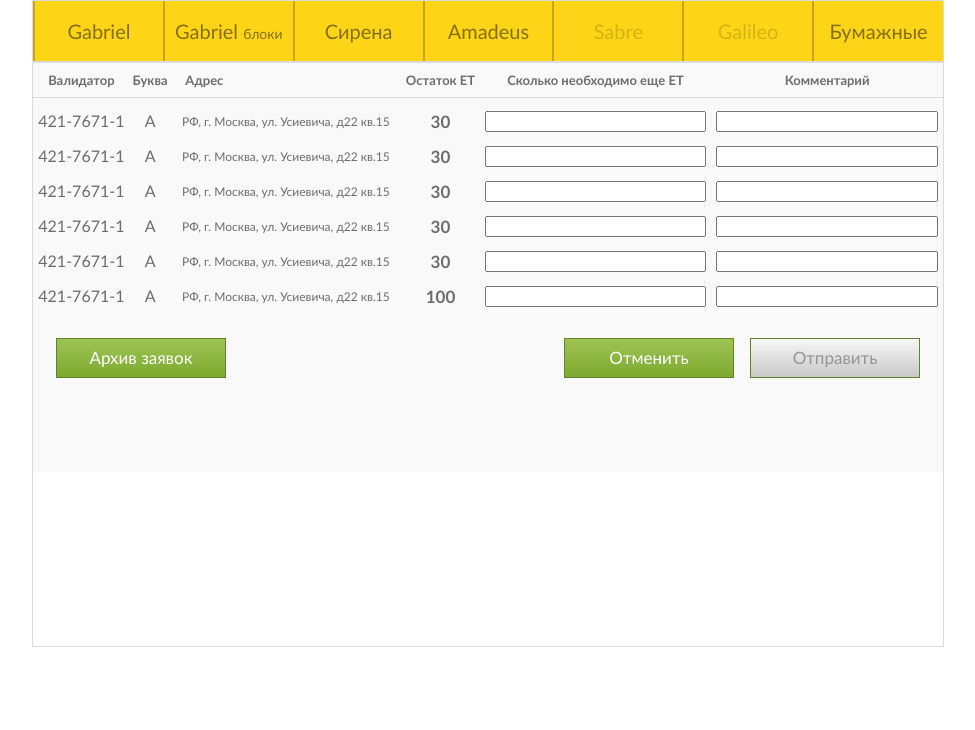
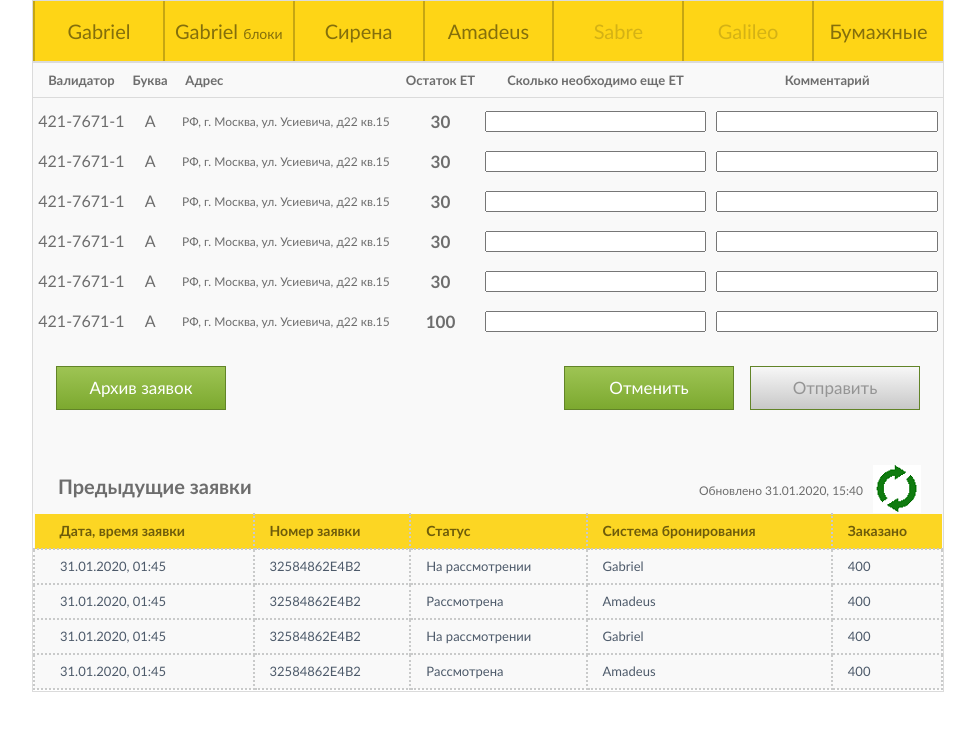
Before and after one commit to slabnin-as/webdev, a plain HTML site: page Gabriel/index.html in a window 1280 px wide. Shown: the whole page, without its empty margins (152-1127 px from the left). Drawn offline with Linux system fonts and the light colour scheme.

Commit message:
Gabriel version 0.9.5

```diff
--- a/Gabriel/index.html
+++ b/Gabriel/index.html
@@ -186,10 +186,53 @@
         <button type="submit" name="submit" class="send-button" form="send-data">Отправить</button>
     </div>
     <div class="prev-request">
+        <span class="itm1">Предыдущие заявки</span>
+        <span class="itm2">Обновлено 31.01.2020, 15:40</span>
+        <img src="refresh.png">
+    </div>
+    <div class="bottom-block">
+        <table class="bottom-table">
+            <thead>
+                <tr>
+                    <th>Дата, время заявки</th>
+                    <th>Номер заявки</th>
+                    <th>Статус</th>
+                    <th>Система бронирования</th>
+                    <th>Заказано</th>
+                </tr>
+            </thead>
+            <tbody>
+                <tr>
+                    <td>31.01.2020, 01:45</td>
+                    <td>32584862E4B2</td>
+                    <td>На рассмотрении</td>
+                    <td>Gabriel</td>
+                    <td>400</td>
+                </tr>
+                <tr>
+                    <td>31.01.2020, 01:45</td>
+                    <td>32584862E4B2</td>
+                    <td>Рассмотрена</td>
+                    <td>Amadeus</td>
+                    <td>400</td>
+                </tr>
+                <tr>
+                    <td>31.01.2020, 01:45</td>
+                    <td>32584862E4B2</td>
+                    <td>На рассмотрении</td>
+                    <td>Gabriel</td>
+                    <td>400</td>
+                </tr>
+                <tr>
+                    <td>31.01.2020, 01:45</td>
+                    <td>32584862E4B2</td>
+                    <td>Рассмотрена</td>
+                    <td>Amadeus</td>
+                    <td>400</td>
+                </tr>
 
-    </div>
-    <div class="bottom-table">
-
+            </tbody>
+        </table>
     </div>
 </div>
 </body>
--- a/Gabriel/style.css
+++ b/Gabriel/style.css
@@ -1,7 +1,7 @@
 .gabriel {
     margin: auto;
     width: 910px;
-    height: 645px;
+    height: 690px;
     border: 1px solid #dbdbdb;
 }
 
@@ -66,6 +66,7 @@
 
 .request-table td {
     padding-top: 13px;
+    padding-bottom: 6px;
 }
 
 .left-align {
@@ -108,7 +109,7 @@
     font-weight: 400;
     border: 1px solid #628428;
     width: 170px;
-    height: 40px;
+    height: 44px;
     margin: 0 8px;
     align-self: center;
 }
@@ -129,12 +130,78 @@
 
 .prev-request {
     background-color: #f9f9f9;
-    width: 100%;
-    height: 80px;
-    margin-top: -16px;
+    height: 60px;
+    display: flex;
+    font-family: 'Trebuchet MS', sans-serif;
+    color: #6d6d6d;
+    align-items: flex-end;
+    padding: 0 22px 15px 15px;
+}
+
+.prev-request span {
+    margin: 0 10px;
+}
+
+.prev-request .itm1 {
+    font-size: 20px;
+    font-weight: 600;
+    margin-right: auto;
+}
+
+.prev-request .itm2 {
+    font-size: 12px;
+}
+
+.prev-request img {
+    margin-bottom: -15px;
 }
 
 .bottom-table {
     width: 100%;
+    font-family: 'Trebuchet MS', sans-serif;
+    color: #6e5c0b;
+    border-collapse: collapse;
+    border: 1px solid #f9f9f9;
+}
+
+.bottom-table thead {
+    background: #fcd623;
+    font-size: 14px;
+    font-weight: 350;
+}
+
+.bottom-table th {
+    height: 32px;
+    text-align: left;
+    padding-left: 15px;
+    border: 2px dotted #c9caca;
+    border-top: none;
+}
+
+.bottom-table th:nth-child(1) {
+    padding-left: 25px;
+}
+
+.bottom-table th:last-child {
+    border-right: none;
+}
+
+.bottom-table th:first-child {
+    border-left: none;
+}
+
+.bottom-table tbody{
     background-color: #f9f9f9;
 }
+
+.bottom-table td {
+    height: 31px;
+    font-size: 13px;
+    padding-left: 15px;
+    color: #4d5a6a;
+    border: 2px dotted #c9caca;
+}
+
+.bottom-table td:nth-child(1) {
+    padding-left: 25px;
+}
```
Also changed, not shown: Gabriel/refresh.png (added).
